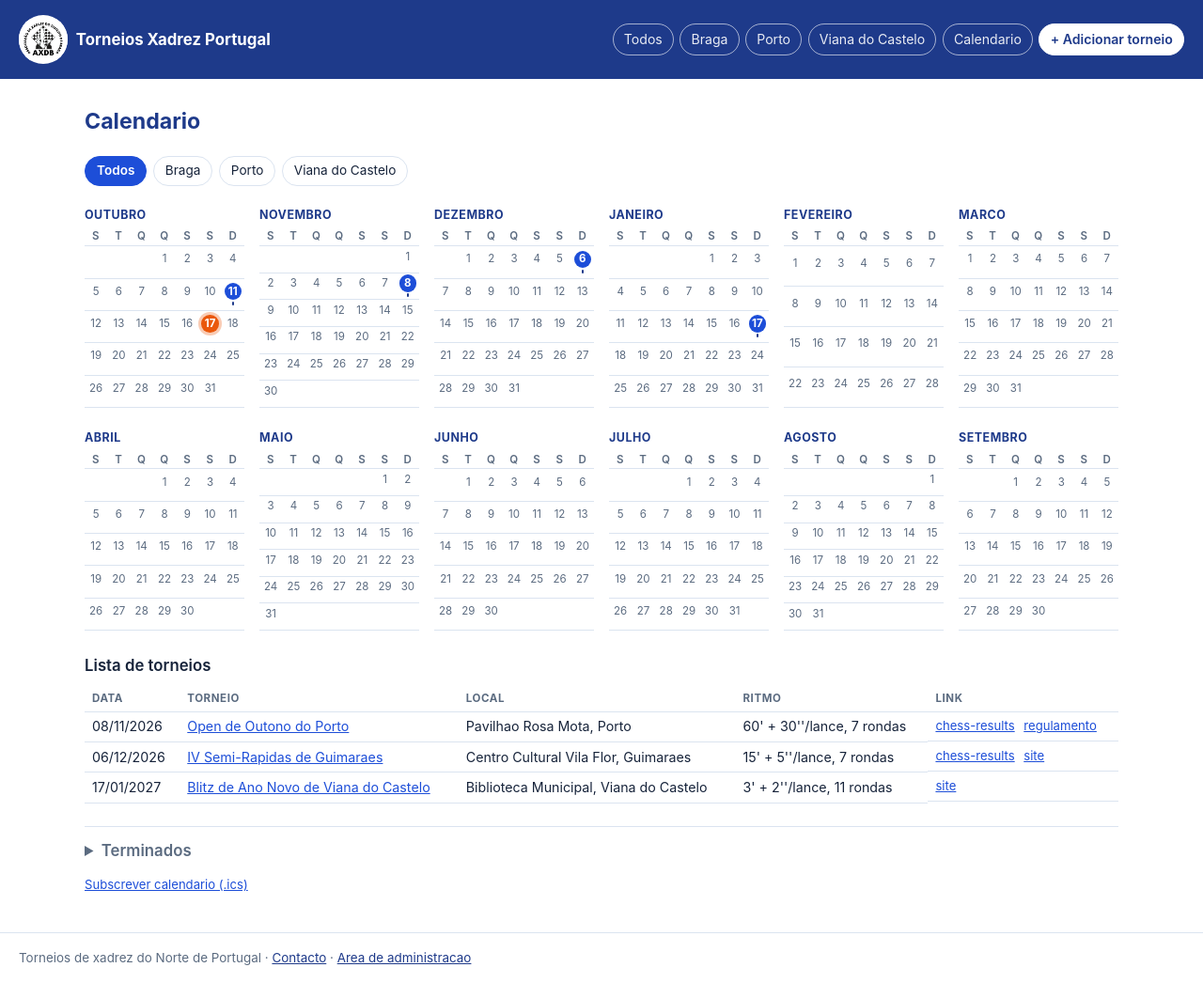
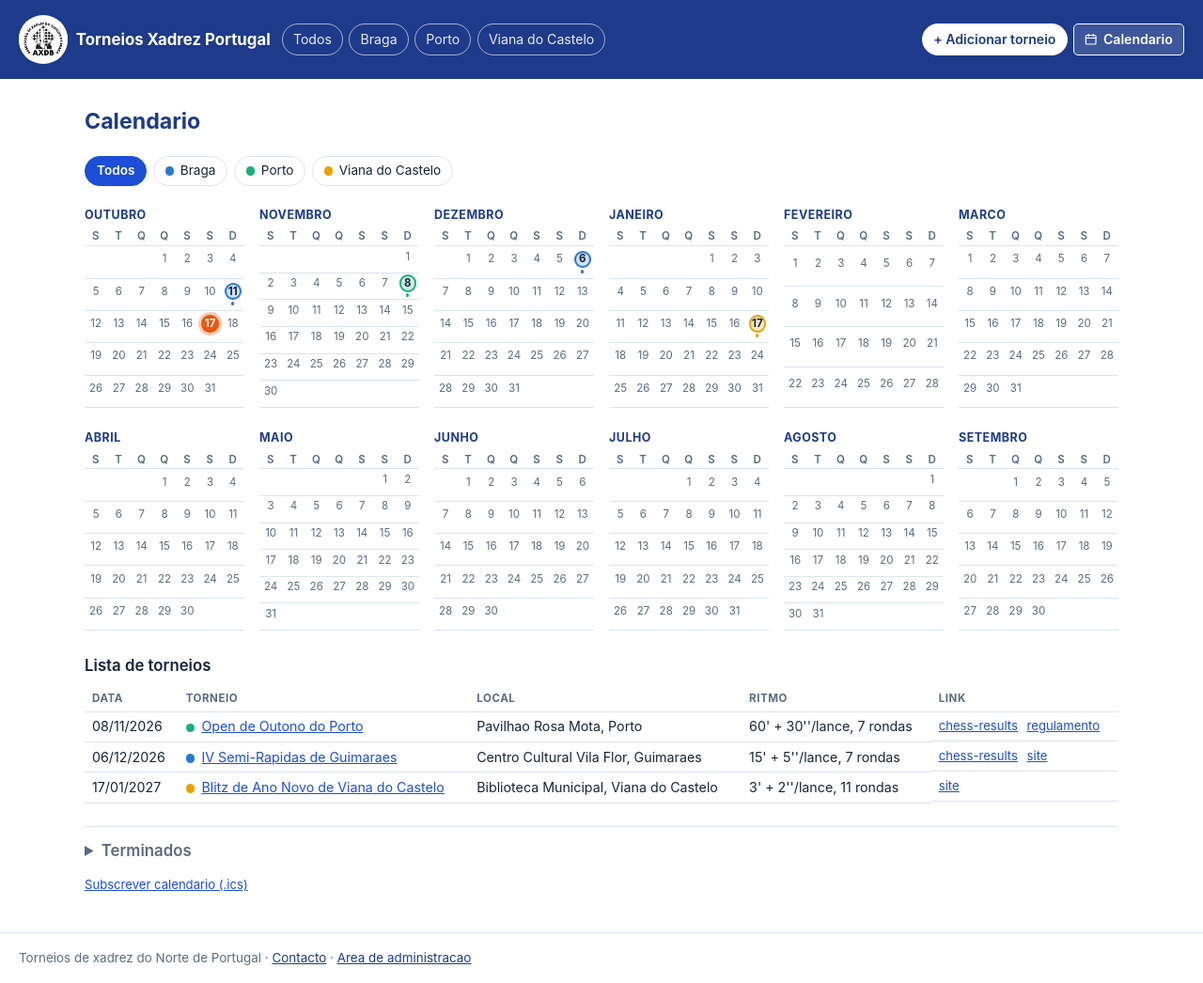
Before and after one commit to jotaalvim/agregador_torneios_portugal, a FastAPI app: page /calendario in a window 1280 px wide. Shown: the whole page at 94% size. Run offline with FastAPI, Linux system fonts and the light colour scheme; parts of the project's set-up code (start-up, migrations or seed data) failed here and were passed over.

Commit message:
new view

```diff
--- a/app/main.py
+++ b/app/main.py
@@ -285,7 +285,10 @@ def submit_form_post(
     }
 
     if confirmacao.strip():
-        # Looks like a bot. Pretend success without writing anything.
+        # Looks like a bot. Pretend success without writing anything, but
+        # log it in case a real visitor's browser/extension autofilled the
+        # hidden field so a false positive can be spotted and investigated.
+        logger.warning("Submissao bloqueada pelo honeypot (possivel falso positivo): %r", values)
         return RedirectResponse("/submeter/obrigado", status_code=303)
 
     errors = validate_submission(values)
@@ -308,7 +311,16 @@ def submit_form_post(
         "submitted_by_name": values["submitted_by_name"] or None,
         "submitted_by_email": values["submitted_by_email"] or None,
     }
-    crud.create_tournament(db, data, status=Status.pending)
+    try:
+        crud.create_tournament(db, data, status=Status.pending)
+    except Exception:
+        logger.exception("Falha ao gravar submissao")
+        db.rollback()
+        ctx = base_ctx(db, request) | {
+            "errors": {"general": "Nao foi possivel gravar a submissao. Tenta novamente."},
+            "values": values,
+        }
+        return templates.TemplateResponse(request, "submit.html", ctx, status_code=500)
     return RedirectResponse("/submeter/obrigado", status_code=303)
 
 
--- a/app/view.py
+++ b/app/view.py
@@ -8,6 +8,31 @@ MONTH_NAMES_PT = [
     "JANEIRO", "FEVEREIRO", "MARCO", "ABRIL", "MAIO", "JUNHO",
     "JULHO", "AGOSTO", "SETEMBRO", "OUTUBRO", "NOVEMBRO", "DEZEMBRO",
 ]
+
+# Colour slot per district, used by the calendar grid (see --district-N in
+# style.css). The mapping is by slug and deliberately fixed: a district keeps
+# its colour no matter which other districts are on screen, so filtering the
+# calendar never repaints the ones that remain.
+#
+# Six slots is the ceiling, not an arbitrary number: the calendar puts
+# arbitrary district pairs side by side (two tournaments on the same day,
+# two neighbouring days), so every pair has to stay distinguishable, including
+# under colour-blind simulation. Six is the largest set of the source palette
+# that clears that bar. A district with no slot renders in the neutral
+# "outros" grey rather than reusing a colour that already means something else.
+DISTRICT_SLOTS = {
+    "braga": 1,
+    "porto": 2,
+    "viana-do-castelo": 3,
+    "vila-real": 4,
+    "braganca": 5,
+    "aveiro": 6,
+}
+DISTRICT_SLOT_OTHER = 0
+
+
+def district_slot(name: str) -> int:
+    return DISTRICT_SLOTS.get(slugify(name), DISTRICT_SLOT_OTHER)
 
 
 def share_text(t: Tournament, page_url: str | None = None) -> str:
@@ -35,6 +60,7 @@ def row(t: Tournament, today: date, page_url: str | None = None) -> dict:
         "title": t.title,
         "district": t.district,
         "district_slug": slugify(t.district),
+        "district_slot": district_slot(t.district),
         "location": t.location,
         "time_control": t.time_control,
         "organizer": t.organizer,
@@ -106,7 +132,10 @@ def build_season_calendar(tournaments: list[Tournament], today: date, anchor: da
 
 
 def districts_nav(names: list[str]) -> list[dict]:
-    return [{"name": n, "slug": slugify(n)} for n in sorted(set(names))]
+    return [
+        {"name": n, "slug": slugify(n), "slot": district_slot(n)}
+        for n in sorted(set(names))
+    ]
 
 
 def edit_values(t: Tournament) -> dict:
--- a/static/css/style.css
+++ b/static/css/style.css
@@ -9,7 +9,37 @@
   --bg: #ffffff;
   --danger: #b91c1c;
   --success: #15803d;
+
+  /* District colours. Each slot is a hue (--district-N) plus the same hue at
+     22% over white (--district-N-soft), used as the fill behind a day number
+     so the number itself stays dark and readable (>10:1) while the ring
+     carries the hue. Slot 0 is "outros": any district without its own slot.
+     Slot order and the set of hues are fixed -- see DISTRICT_SLOTS in
+     app/view.py for why there are six. */
+  --district-0: #5b6b80;  --district-0-soft: #dbdee3;
+  --district-1: #2a78d6;  --district-1-soft: #d0e1f6;
+  --district-2: #1baf7a;  --district-2-soft: #cdede2;
+  --district-3: #eda100;  --district-3-soft: #fbeac7;
+  --district-4: #008300;  --district-4-soft: #c7e4c7;
+  --district-5: #4a3aa7;  --district-5-soft: #d7d4ec;
+  --district-6: #e34948;  --district-6-soft: #f9d7d7;
 }
+
+/* Every element that belongs to a district carries a .d-N class; it only sets
+   --d / --d-soft, which the rules below (day numbers, marks, legend dots) read.
+   Inherited, so a day cell's class also colours the marks inside it. */
+.d-0 { --d: var(--district-0); --d-soft: var(--district-0-soft); }
+.d-1 { --d: var(--district-1); --d-soft: var(--district-1-soft); }
+.d-2 { --d: var(--district-2); --d-soft: var(--district-2-soft); }
+.d-3 { --d: var(--district-3); --d-soft: var(--district-3-soft); }
+.d-4 { --d: var(--district-4); --d-soft: var(--district-4-soft); }
+.d-5 { --d: var(--district-5); --d-soft: var(--district-5-soft); }
+.d-6 { --d: var(--district-6); --d-soft: var(--district-6-soft); }
+/* A day holding tournaments from more than one district: the circle stays
+   neutral rather than picking one of them, and the marks underneath show
+   which districts are actually there. Slate rather than --accent-dark, which
+   is blue enough to be mistaken for the blue district at this size. */
+.d-mixed { --d: #16233a; --d-soft: #e7eaef; }
 * { box-sizing: border-box; }
 html, body { height: 100%; }
 body {
@@ -48,7 +78,10 @@ header {
   z-index: 20;
   box-shadow: 0 -2px 8px rgba(0,0,0,.12);
 }
-.site-nav { display: flex; flex-wrap: wrap; gap: .4rem; margin: 0; padding: 0; }
+/* flex:1 + the auto margin below split the bar in two: the district links
+   group left, "+ Adicionar torneio" and "Calendario" sit at the far right so
+   Calendario no longer reads as one more district. */
+.site-nav { display: flex; flex-wrap: wrap; gap: .4rem; margin: 0; padding: 0; flex: 1 1 auto; min-width: 0; }
 .site-nav a {
   padding: .3rem .7rem;
   border: 1px solid rgba(255,255,255,.6);
@@ -58,8 +91,35 @@ header {
   text-decoration: none;
 }
 .site-nav a:hover { border-color: #fff; color: #fff; }
-.site-nav a.nav-cta { background: #fff; color: var(--accent-dark); border-color: #fff; font-weight: 600; }
+.site-nav a.nav-cta { background: #fff; color: var(--accent-dark); border-color: #fff; font-weight: 600; margin-left: auto; }
 .site-nav a.nav-cta:hover { background: var(--accent-light); }
+/* Calendario is a different kind of destination from the district filters --
+   a whole view, not a filter -- so it gets a different silhouette rather than
+   being a seventh pill: squared corners, a solid border and a faint fill. */
+.site-nav a.nav-calendario {
+  display: inline-flex;
+  align-items: center;
+  gap: .4rem;
+  border-radius: 5px;
+  border-color: #fff;
+  background: rgba(255, 255, 255, .14);
+  color: #fff;
+  font-weight: 600;
+}
+.site-nav a.nav-calendario svg {
+  width: .95em;
+  height: .95em;
+  fill: none;
+  stroke: currentColor;
+  stroke-width: 1.4;
+  stroke-linecap: round;
+}
+.site-nav a.nav-calendario:hover { background: rgba(255, 255, 255, .3); }
+@media (max-width: 700px) {
+  /* Once the bar wraps there is no "far right" to push to, and the auto
+     margin would just strand the two actions on their own lines. */
+  .site-nav a.nav-cta { margin-left: 0; }
+}
 
 main { flex: 1 0 auto; width: 100%; max-width: 1140px; margin: 0 auto; padding: 1.75rem 1.25rem; }
 .search { display: flex; gap: .5rem; margin-bottom: 1.4rem; max-width: 28rem; }
@@ -166,7 +226,7 @@ form select {
 fieldset { border: 1px solid var(--line); border-radius: 6px; padding: .9rem 1rem 0.2rem; margin: 1.2rem 0; }
 legend { font-size: .82rem; color: var(--muted); padding: 0 .4rem; }
 .error { color: var(--danger); font-size: .82rem; margin: .25rem 0 0; }
-.honeypot { position: absolute; left: -9999px; top: -9999px; }
+.honeypot { display: none; }
 button[type="submit"] {
   background: var(--accent);
   color: #fff;
@@ -291,6 +351,9 @@ button.link-btn.approve { color: var(--success); }
 /* calendar district filters ------------------------------------------------------ */
 .calendar-filters { display: flex; flex-wrap: wrap; gap: .4rem; margin: 0 0 1.4rem; }
 .calendar-filters a {
+  display: inline-flex;
+  align-items: center;
+  gap: .4rem;
   padding: .3rem .75rem;
   border: 1px solid var(--line);
   border-radius: 999px;
@@ -300,6 +363,21 @@ button.link-btn.approve { color: var(--success); }
 }
 .calendar-filters a:hover { border-color: var(--accent); color: var(--accent); }
 .calendar-filters a.active { background: var(--accent); border-color: var(--accent); color: #fff; font-weight: 600; }
+
+/* Legend swatch, also used in the tournament list so a row and its day in the
+   grid carry the same colour. Decorative only -- the district name is always
+   written next to it (legend) or in the row's own link target. */
+.district-dot {
+  flex: 0 0 auto;
+  display: inline-block;
+  width: .6rem;
+  height: .6rem;
+  border-radius: 50%;
+  background: var(--d, var(--muted));
+  vertical-align: -1px;
+}
+.tournament-table .district-dot { margin-right: .45rem; }
+.calendar-filters a.active .district-dot { box-shadow: 0 0 0 1.5px #fff; }
 
 /* year calendar ----------------------------------------------------------------- */
 .year-calendar {
@@ -330,15 +408,25 @@ button.link-btn.approve { color: var(--success); }
   height: 1.6em;
   border-radius: 50%;
   color: inherit;
-  transition: transform .12s ease, background-color .12s ease;
+  transition: transform .12s ease, background-color .12s ease, box-shadow .12s ease;
 }
-.mini-month td.has-tournament .day-num { background: var(--accent); color: #fff; font-weight: 700; }
+/* The hue rides on the ring and the tinted fill rather than on a solid fill,
+   so the day number keeps dark ink on a pale background. A solid fill in any
+   of these hues would put small white text at 4:1 or less. */
+.mini-month td.has-tournament .day-num {
+  background: var(--d-soft, var(--accent-light));
+  box-shadow: inset 0 0 0 2px var(--d, var(--accent));
+  color: var(--fg);
+  font-weight: 700;
+}
 
 /* Synced with the table below: hovering a tournament row highlights its
    day here, and vice versa (see the script at the bottom of calendar.html). */
 .mini-month td.is-highlighted .day-num {
   transform: scale(1.25);
   background: var(--accent-dark);
+  box-shadow: none;
+  color: #fff;
 }
 .mini-month td.is-today.is-highlighted .day-num { background: #c2410c; }
 
@@ -358,7 +446,12 @@ button.link-btn.approve { color: var(--success); }
   text-decoration: none;
   color: inherit;
 }
-.mini-month td a.day-link:hover .day-num { background: var(--accent-dark); }
+/* Hover thickens the district ring instead of flipping to a solid fill with
+   white text: half these hues are too light to carry white text at this size. */
+.mini-month td a.day-link:hover .day-num {
+  transform: scale(1.15);
+  box-shadow: inset 0 0 0 3px var(--d, var(--accent));
+}
 
 /* One mark per tournament: each tournament actually gets its own small
    visible bar instead of being collapsed into a count digit or a colour
@@ -378,10 +471,10 @@ button.link-btn.approve { color: var(--success); }
 }
 .mini-month td .day-marks .mark {
   flex: 0 0 auto;
-  width: 2px;
+  width: 3px;
   height: 4px;
-  border-radius: 1px;
-  background: var(--accent-dark);
+  border-radius: 1.5px;
+  background: var(--d, var(--accent-dark));
 }
 .mini-month td .day-marks .mark-more {
   flex: 0 0 auto;
@@ -391,6 +484,9 @@ button.link-btn.approve { color: var(--success); }
   color: var(--accent-dark);
 }
 
+/* "Today" outranks the district colour on the circle itself -- there is only
+   ever one such cell, and losing track of it costs more than losing one
+   district tint. The marks below it still carry the district colours. */
 .mini-month td.is-today .day-num {
   font-weight: 700;
   background: var(--today);
@@ -409,5 +505,5 @@ button.link-btn.approve { color: var(--success); }
 @media (max-width: 560px) {
   .year-calendar { grid-template-columns: repeat(2, 1fr); gap: 1.25rem .6rem; }
   .mini-month { font-size: .68rem; }
-  .mini-month td .day-marks .mark { width: 1.5px; height: 3px; }
+  .mini-month td .day-marks .mark { width: 2.5px; height: 3px; }
 }
--- a/templates/_calendar_grid.html
+++ b/templates/_calendar_grid.html
@@ -12,17 +12,24 @@
         {% if cell is none %}
         <td></td>
         {% else %}
-        <td data-date="{{ cell.date }}" class="{% if cell.is_today %}is-today {% endif %}{% if cell.tournaments %}has-tournament{% endif %}">
+        {# A day takes its district colour only when every tournament on it is
+           from the same district; otherwise it stays neutral and the marks
+           underneath show which districts are involved. #}
+        {% set slots = cell.tournaments|map(attribute='district_slot')|unique|list %}
+        {% set day_class = "d-" ~ slots[0] if slots|length == 1 else "d-mixed" %}
+        {% set labels = [] %}
+        {% for t in cell.tournaments %}{% set _ = labels.append(t.district ~ " - " ~ t.title) %}{% endfor %}
+        <td data-date="{{ cell.date }}" class="{% if cell.is_today %}is-today {% endif %}{% if cell.tournaments %}has-tournament {{ day_class }}{% endif %}">
           {% if cell.tournaments %}
           {% set n = cell.tournaments|length %}
           {% set marks = cell.tournaments[:4] if n <= 4 else cell.tournaments[:3] %}
           <a href="/torneios/{{ cell.tournaments[0].id }}"
              class="day-link"
-             title="{{ cell.tournaments|map(attribute='title')|join(' | ') }}"
-             aria-label="{{ cell.day }}: {{ cell.tournaments|map(attribute='title')|join(', ') }}">
+             title="{{ labels|join(' | ') }}"
+             aria-label="{{ cell.day }}: {{ labels|join(', ') }}">
             <span class="day-num">{{ cell.day }}</span>
             <span class="day-marks" aria-hidden="true">
-              {% for t in marks %}<span class="mark"></span>{% endfor %}
+              {% for t in marks %}<span class="mark d-{{ t.district_slot }}"></span>{% endfor %}
               {% if n > 4 %}<span class="mark-more">+{{ n - 3 }}</span>{% endif %}
             </span>
           </a>
--- a/templates/base.html
+++ b/templates/base.html
@@ -29,8 +29,10 @@
         {% for d in districts %}
         <a href="/distrito/{{ d.slug }}">{{ d.name }}</a>
         {% endfor %}
-        <a href="/calendario" class="nav-calendario">Calendario</a>
         <a href="/submeter" class="nav-cta">+ Adicionar torneio</a>
+        <a href="/calendario" class="nav-calendario">
+          <svg viewBox="0 0 16 16" aria-hidden="true" focusable="false"><rect x="1.6" y="3" width="12.8" height="11.4" rx="1.6"/><path d="M1.6 6.6h12.8M5 1.6v2.8M11 1.6v2.8"/></svg>Calendario
+        </a>
       </nav>
     </header>
 
--- a/templates/calendar.html
+++ b/templates/calendar.html
@@ -5,10 +5,14 @@
 {% block content %}
 <h1>Calendario</h1>
 
+{# Doubles as the legend for the colours in the grid below: every district
+   shown there appears here next to its own swatch. #}
 <div class="calendar-filters">
   <a href="/calendario" class="{% if not selected_district %}active{% endif %}">Todos</a>
   {% for d in districts %}
-  <a href="/calendario?distrito={{ d.slug }}" class="{% if selected_district == d.slug %}active{% endif %}">{{ d.name }}</a>
+  <a href="/calendario?distrito={{ d.slug }}" class="d-{{ d.slot }} {% if selected_district == d.slug %}active{% endif %}">
+    <span class="district-dot" aria-hidden="true"></span>{{ d.name }}
+  </a>
   {% endfor %}
 </div>
 
--- a/templates/row.html
+++ b/templates/row.html
@@ -4,7 +4,9 @@
     {% if t.finished %}<span class="tag tag-done">Terminado</span>{% endif %}
     {% if t.is_today %}<span class="tag tag-live">Hoje</span>{% endif %}
   </td>
-  <td data-label="Torneio"><a href="/torneios/{{ t.id }}">{{ t.title }}</a></td>
+  <td data-label="Torneio" class="d-{{ t.district_slot }}">
+    <span class="district-dot" title="{{ t.district }}" aria-hidden="true"></span><a href="/torneios/{{ t.id }}">{{ t.title }}</a>
+  </td>
   <td data-label="Local">{{ t.location }}</td>
   <td data-label="Ritmo">{{ t.time_control }}</td>
   <td class="links" data-label="Link">
--- a/templates/submit.html
+++ b/templates/submit.html
@@ -3,6 +3,7 @@
 {% block content %}
 <h1>Adicionar torneio</h1>
 <p class="notice">As submissoes sao revistas por um administrador antes de aparecerem no site.</p>
+{% if errors.general %}<p class="error">{{ errors.general }}</p>{% endif %}
 
 <form method="post" action="/submeter" class="form" novalidate>
   <div class="honeypot" aria-hidden="true">
```
